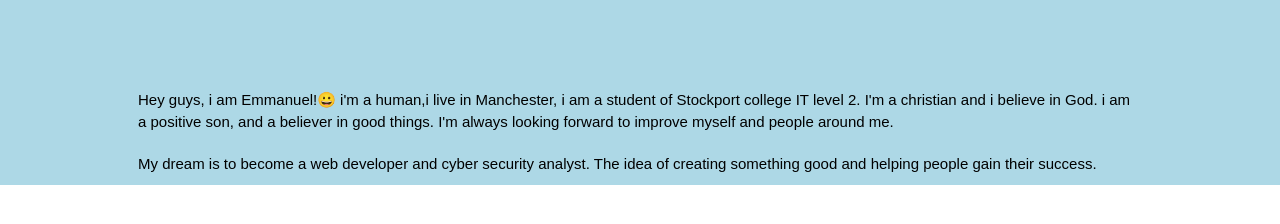
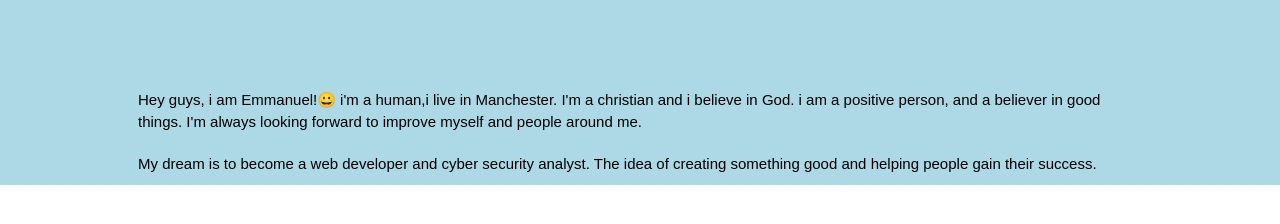
Before and after one commit to aghojonesemmanuel/assignment, a plain HTML site: page About Me.html in a window 1280 px wide. Shown: the part 268-492 px from the top of the page. Drawn offline with Linux system fonts and the light colour scheme.

Commit message:
Update About Me.html

```diff
--- a/About Me.html
+++ b/About Me.html
@@ -32,7 +32,7 @@ Click nbfs://nbhost/SystemFileSystem/Templates/ClientSide/html.html to edit this
   </nav>
                                                     <h1>About Me</h1>
                             <section class="about">
-            <p>Hey guys, i am Emmanuel!&#128512; i'm a human,i live in Manchester, i am a student of Stockport college IT level 2. I'm a christian and i believe in God. i am a positive son, and a believer in good things. I'm always looking forward to improve myself and people around me.  </p>
+            <p>Hey guys, i am Emmanuel!&#128512; i'm a human,i live in Manchester. I'm a christian and i believe in God. i am a positive person, and a believer in good things. I'm always looking forward to improve myself and people around me.  </p>
             <p>My dream is to become a web developer and cyber security analyst. The idea of creating something good and helping people gain their success. </p>
 
 
```
